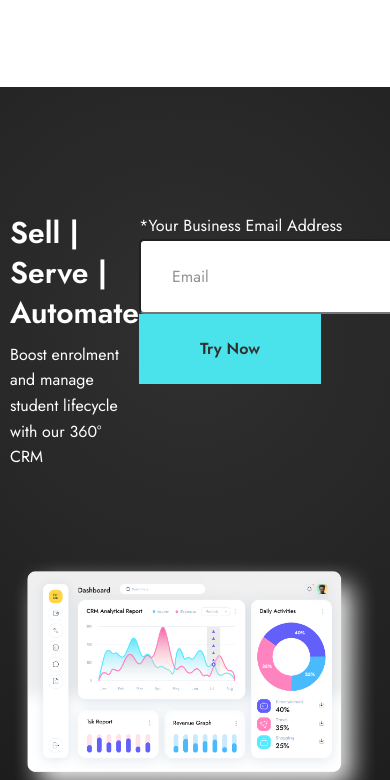
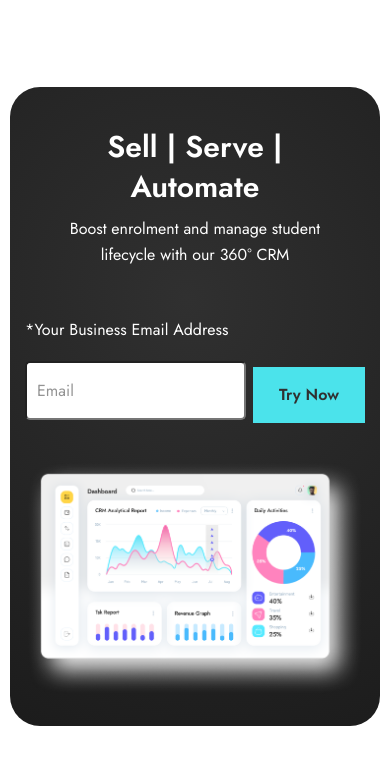
Before and after one commit to progdidi/CRM, a website: page app/index.html in a window 390 px wide. Shown: the part 4832-5612 px from the top of the page. Drawn offline with nearby package versions, Linux system fonts and the light colour scheme; a web font is replaced by a local one.

Commit message:
feat: add media styles

```diff
--- a/app/index.html
+++ b/app/index.html
@@ -172,6 +172,7 @@
 
     <section class="sell">
         <div class="container">
+            <div class="sell__inner">
                 <div class="sell__info">
                     <div class="sell__info-about">
                         <h3 class="sell__title section__title">Sell | Serve | Automate</h3>
@@ -190,6 +191,8 @@
                 </div>
 
                 <img src="images/sell/sell.png" alt="" class="sell__img">
+            </div>
+
 
         </div>
     </section>
--- a/app/scss/blocks/_sell.scss
+++ b/app/scss/blocks/_sell.scss
@@ -1,16 +1,18 @@
 .sell {
+    color: #fff;
+    &__inner {
+        border-radius: 30px;
         background-image: url('../../images/sell/sell-bg.svg');
         background-repeat: no-repeat;
         background-size: cover;
         background-position: center center;
-    padding-top: 126px;
-    color: #fff;
+        padding: 126px 117px;
         .sell__info {
             display: flex;
             justify-content: space-between;
             margin-bottom: 86px;
             &-about {
-            width: 450px;
+                width: 40%;
                 .sell__title {
                     margin-bottom: 9px;
                     color: #fff;
@@ -21,11 +23,14 @@
             }
 
             .sell__form {
-            .sell__form-label {
-                margin-bottom: 18px;
+                width: 50%;
+                position: relative;
+                &-label {
+
                 }
-            .sell__form-input {
-                width: 366px;
+                &-input {
+                    margin-top: 18px;
+                    width: 65%;
                     border-radius: 5px;
                     padding: 23px 14px 23px 31px;
                     display: block;
@@ -33,13 +38,16 @@
                         color: #939393;
                     }
                 }
-            .sell__form-btn {
+                &-btn {
+                    position: absolute;
+                    right: 0;
+                    top: 50px;
                     display: inline;
                     background-color: #4be3eb;
                     font-weight: 600;
                     color: #303030;
                     text-align: center;
-                width: 182px;
+                    width: 33%;
                     padding: 22px 0;
                 }
             }
@@ -51,3 +59,75 @@
             margin: 0 auto;
         }
     }
+
+}
+
+@media (max-width: 1200px) {
+    .sell {
+        &__inner {
+            padding: 90px 60px;
+        }
+    }
+}
+
+@media (max-width: 1000px) {
+    .sell {
+        &__inner {
+           .sell__info {
+            flex-direction: column;
+            justify-content: center;
+            align-items: center;
+            gap: 50px;
+            margin-bottom: 40px;
+            &-about {
+                width: 80%;
+                text-align: center;
+            }
+            .sell__form {
+                width: 80%;
+
+            }
+           }
+        }
+    }
+}
+
+@media (max-width: 700px) {
+    .sell {
+        &__inner {
+            padding: 60px 20px 40px 20px;
+           .sell__info {
+            flex-direction: column;
+            justify-content: center;
+            align-items: center;
+            gap: 50px;
+            .sell__form {
+                width: 80%;
+            }
+           }
+        }
+    }
+}
+
+@media (max-width: 500px) {
+    .sell {
+        &__inner {
+            padding: 40px 15px 30px 15px;
+           .sell__info {
+            gap: 50px;
+            &-about {
+                width: 90%;
+            }
+            .sell__form {
+                width: 100%;
+                &-input {
+                    padding: 15px 10px;
+                }
+                &-btn {
+                    padding: 15px 0;
+                }
+            }
+           }
+        }
+    }
+}
```
Also changed, not shown: app/css/style.min.css. Lines whose indentation alone changed are shown as unchanged.
